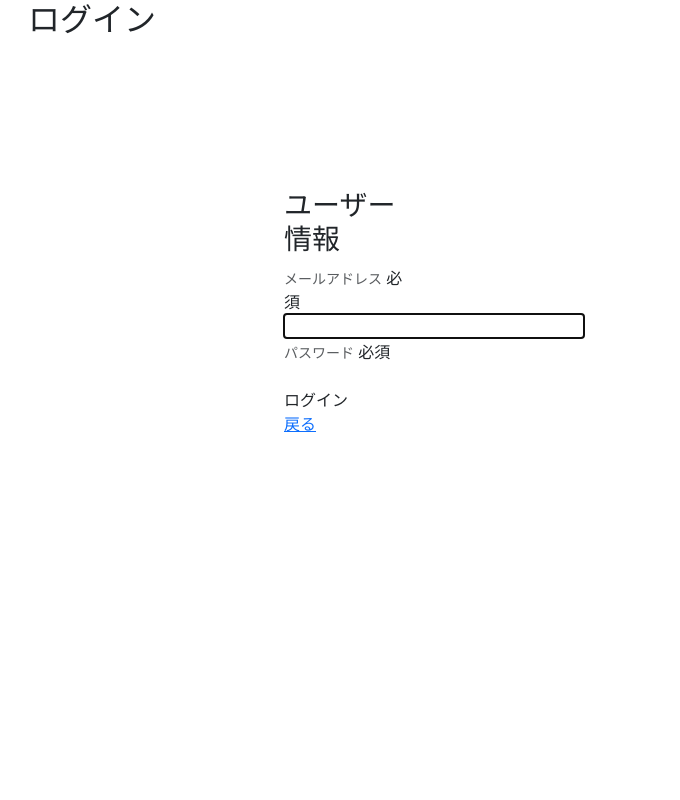
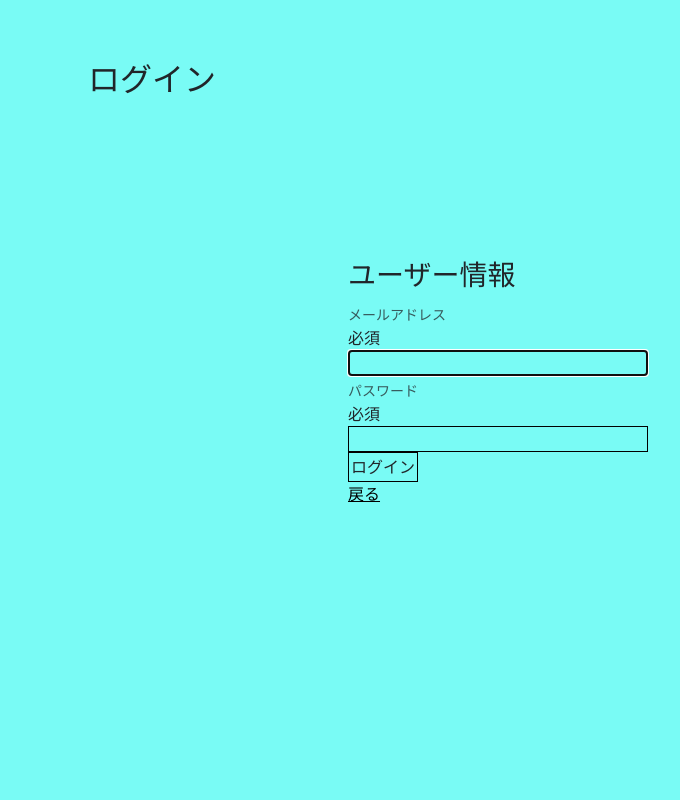
Before and after one commit to daikiyamada32454/Dream_CD, a Rails app: page /users/sign_in in a window 1280 px wide. Shown: the whole page, without its empty margins (292-972 px from the left). Run offline with Rails 7, Linux system fonts and the light colour scheme; style sheets or scripts are compiled from the project's sources; some libraries are stand-ins or nearby versions.

Commit message:
signin/login画面のcss

```diff
--- a/app/assets/stylesheets/user/registrations.css
+++ b/app/assets/stylesheets/user/registrations.css
@@ -1,29 +1,68 @@
 .from-wrap{
-  margin-left: auto;
-  margin-right: auto;
-  margin-top: 150px;
-  margin-bottom: 150px;
-  width: 8em
+  background-color: #79fbf5;
 }
+
+.from-text-wrap{
+  display: flex;
+}
+
+.form-text{
+  margin-left: 50%;
+}
+
+.indispensable{
+  margin-left: 50%;
+}
+
 .input-name{
-  height: 50px;
-  width: 200px;
+  border: 1px solid black;
+  margin-left: 50%;
 }
+
+
 .input-default{
   height: 250px;
   width: 500px;
+  border: 1px solid black;
+  margin-left: 50%;
+}
+
+
+
+.input-email{
+  margin-left: 50%;
 }
 
 .input-email{
   width: 300px;
+  border: 1px solid black;
 }
 
 .input-password{
   width: 300px;
+  border: 1px solid black;
+  margin-left: 50%;
+}
+
+.info-text{
+  margin-left: 50%;
 }
 
 h2{
   margin-left: auto;
   margin-right: auto;
+  margin-bottom: 100px;
+  padding: 60px;
   width: 20em;
 }
+
+.register-red-btn{
+  border: 1px solid black;
+  margin-left: 50%;
+  padding: 3px;
+}
+
+.back-btn-singup{
+  margin-left: 50%;
+  color: black;
+}
--- a/app/assets/stylesheets/user/sessions.css
+++ b/app/assets/stylesheets/user/sessions.css
@@ -0,0 +1,22 @@
+.login-from-wrap{
+  background-color: #79fbf5;
+  height: 100vh;
+}
+
+h3{
+  margin-left: 50%;
+}
+
+.login-red-btn{
+  border: 1px solid black;
+}
+
+.login-red-btn{
+  margin-left: 50%;
+  padding: 2px;
+}
+
+.back-btn-login{
+  margin-left: 50%;
+  color: black;
+}
--- a/app/views/devise/sessions/new.html.erb
+++ b/app/views/devise/sessions/new.html.erb
@@ -1,7 +1,6 @@
+<div class="login-from-wrap">
   <h2>ログイン</h2>
-
   <%= form_with model: @user, url:user_session_path, class:'registration-main', local: true do |f| %>
-<div class="from-wrap">
     <div class="form-header">
       <h3 class="form-hesder-text">
       ユーザー情報
@@ -10,14 +9,14 @@
     <div class="form-group">
       <div class="form-text-wrap">
         <label class="form-text">メールアドレス</label>
-      <span class="indispensabel">必須</span>
+        <span class="indispensable">必須</span>
       </div>
       <%= f.email_field :email, class:"input-email", id:"email", placholder:"pc•携帯電話どちらでも可", autofocus: :true %>
     </div>
     <div class="form-group">
       <div class="form-text-wrap">
         <label class="form-text">パスワード</label>
-      <span class="indispensabel">必須</span>
+        <span class="indispensable">必須</span>
       </div>
       <%= f.password_field :password, class:"input-password", id:"password", placholder:""%>
     </div>
@@ -27,5 +26,5 @@
     <div class="back-btn">
       <%= link_to '戻る', root_path, class:"back-btn-login"%>
     </div>
+  <% end %>
 </div>
-<% end %>
```
Also changed, not shown: app/views/devise/registrations/new.html.erb (+4 -4 lines). Lines whose indentation alone changed are shown as unchanged.
